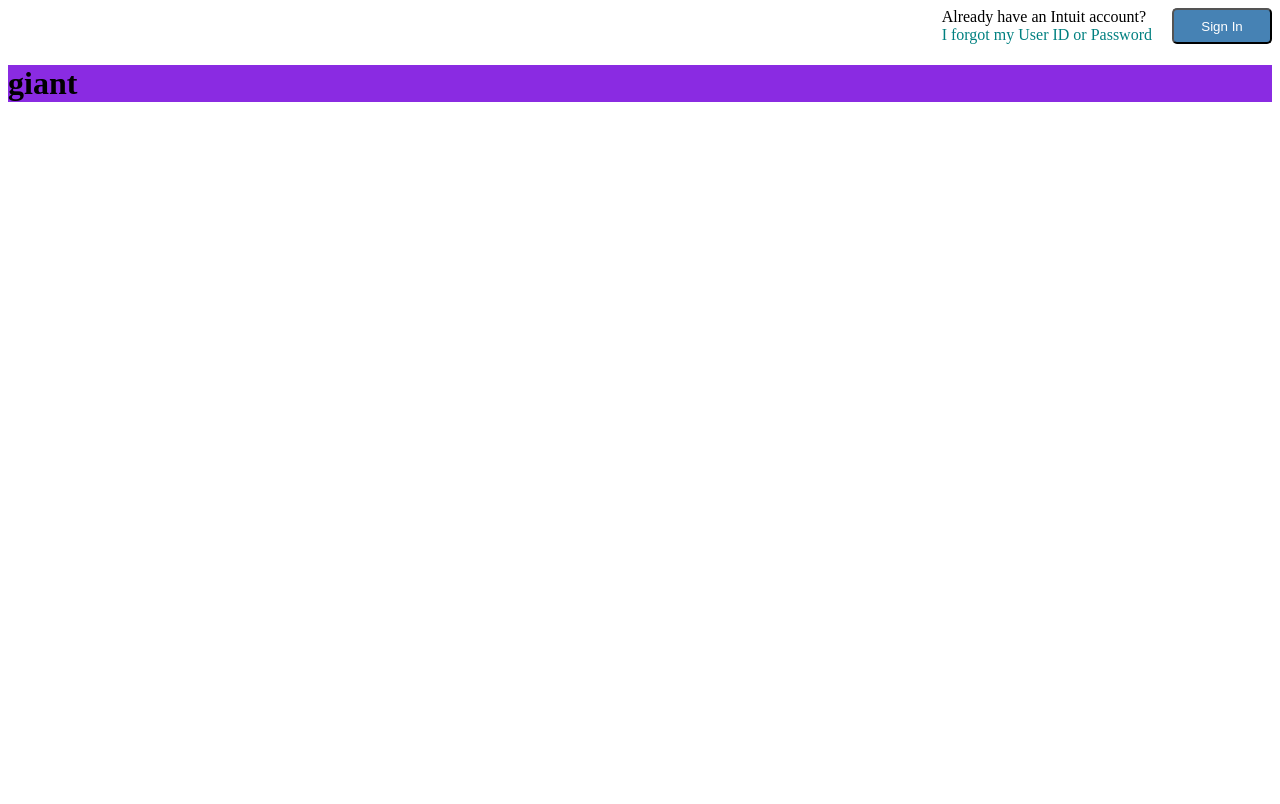
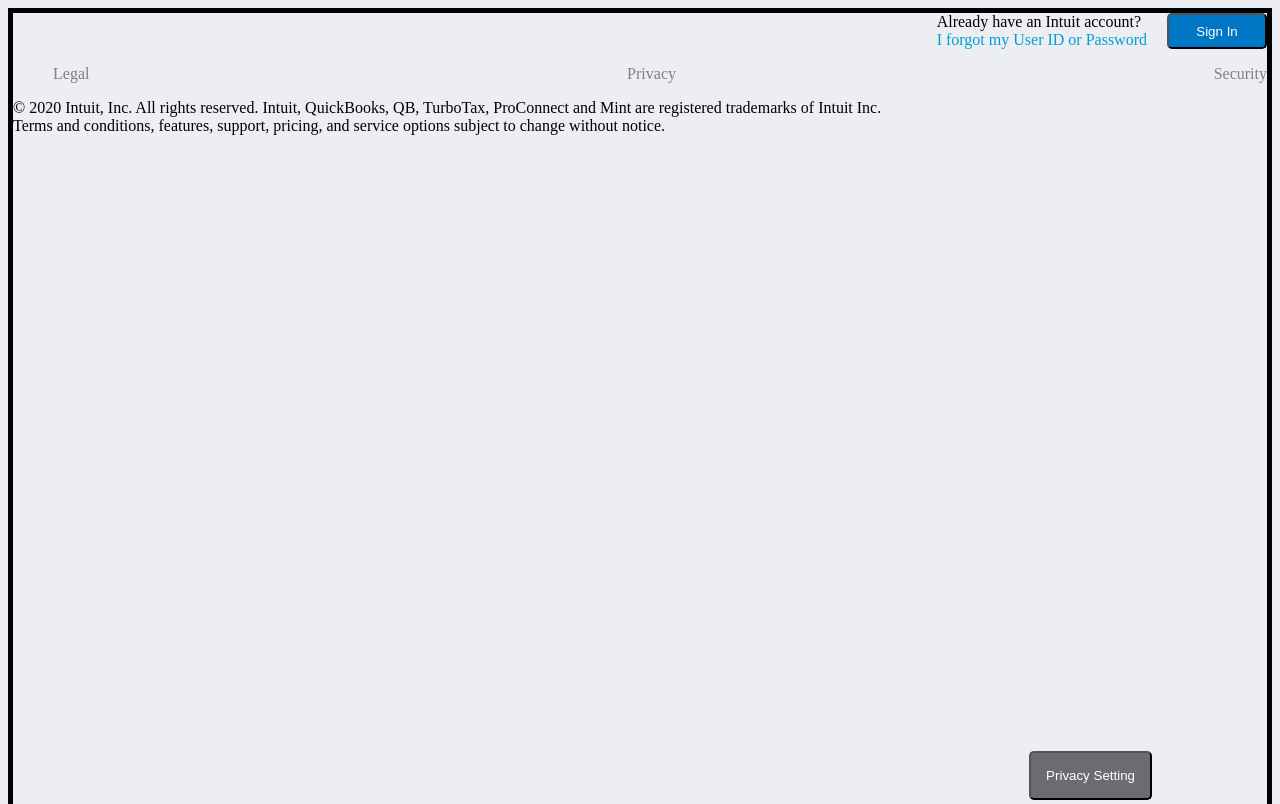
Before and after one commit to gango-anan/mint-signup-page-clone, a plain HTML site: page index.html in a window 1280 px wide. Shown: the top 804 px of the page. Drawn offline with Linux system fonts and the light colour scheme.

Commit message:
added and styled the footer, the Privacy settings button, and the form layout

```diff
--- a/index.html
+++ b/index.html
@@ -3,23 +3,34 @@
 <head>
     <meta charset="UTF-8">
     <meta name="viewport" content="width=device-width, initial-scale=1.0">
-    <title>MINT SINGUP PAGE CLONE</title>
+    <title>Mint Signup Page Clone</title>
     <link rel="stylesheet" href="styles.css">
 </head>
 <body>
-    <header>
-        <nav>
-            <ul class="links">
+    <header class="main-header">
+        <nav class="main-nav">
+            <ul class="nav-links">
                 <li>Already have an Intuit account?</li>
                 <li><a href="#">I forgot my User ID or Password</a></li>
             </ul>
         </nav>
-        <button type="submit" class="signin">Sign In</button>
+        <button type="submit" class="signin" name="sign-in">Sign In</button>
     </header>
-
+    <main class="main-content">
         <div class="main">
-        <h1>giant</h1>
+            <form action=""></form>
         </div>
-
+    </main>
+    <footer class="main-footer">
+        <ul class="legal_privacy_security">
+            <li><a href="#">Legal</a></li>
+            <li><a href="#">Privacy</a></li>
+            <li><a href="#">Security</a></li>
+        </ul>
+        <span>&copy; 2020 Intuit, Inc. All rights reserved. Intuit, QuickBooks, QB, TurboTax, ProConnect and Mint are registered trademarks of Intuit Inc.</span>
+        <br>
+        <span>Terms and conditions, features, support, pricing, and service options subject to change without notice.</span>
+    </footer>
+    <span class="privacy-button"><button>Privacy Setting</button></span>
 </body>
 </html>
--- a/styles.css
+++ b/styles.css
@@ -1,11 +1,16 @@
 *{
  box-sizing: border-box;
 }
-header{
+body{
+    background: #eceef1;
+    height: 2000px;
+    border: 5px solid black;
+}
+.main-header{
     display: flex;
     justify-content: flex-end;
 }
-.links{
+.nav-links{
     list-style: none;
     margin-top: 0;
     margin-bottom: 0;
@@ -13,18 +18,36 @@ header{
 }
 a{
     text-decoration: none;
-    color: teal;
+    color: #009fd9;
 }
 .signin{
     width: 100px;
-    background-color: steelblue;
+    background-color: #0077c5;
     color: white;
     border-radius: 5px;
     cursor: pointer;
 }
-
-
-
-.main  {
-    background-color: blueviolet;
+/* .main-content{
+    display: relative;
+} */
+.privacy-button{
+    position: fixed;
+    bottom: 0;
+    right: 10%;
 }
+.privacy-button button{
+    background: #6B6C72;
+    color: white;
+    border-radius: 5px;
+    padding: 15px;
+}
+.legal_privacy_security{
+    display: flex;
+    align-items: center;
+    justify-content: space-between;
+    list-style: none;
+}
+.legal_privacy_security a{
+    text-decoration: none;
+    color: grey;
+}
```
